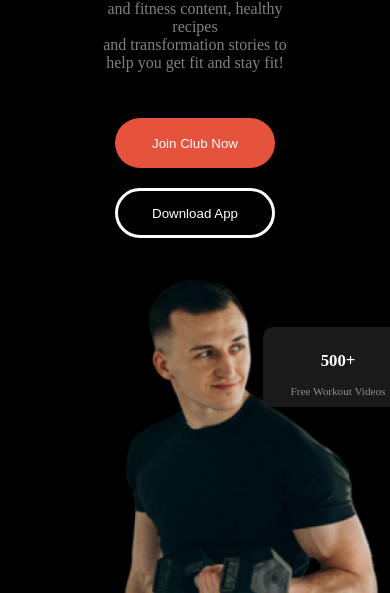
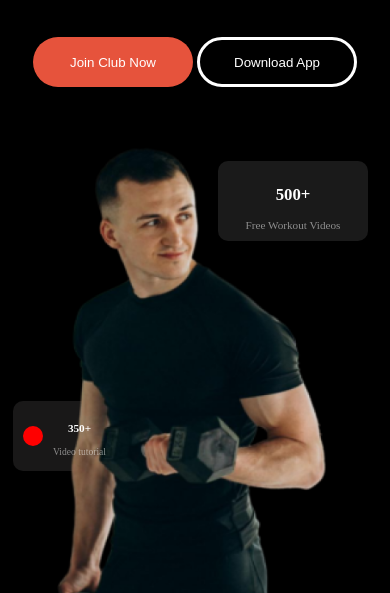
Before and after one commit to Mostakim8864/assignment2, a plain HTML site: page index.html in a window 390 px wide. Shown: the part 251-844 px from the top of the page. Drawn offline with Linux system fonts and the light colour scheme.

Commit message:
mobile sc

```diff
--- a/styles.css
+++ b/styles.css
@@ -199,30 +199,33 @@ select{
 .div-1,.div-3{
     display:grid;grid-template-columns: repeat(1,1fr);
 }.card-1{
-    background-color: rgba(255, 255, 255, 0.1);
+    background-color: rgba(255, 254, 254, 0.1);
     height: 60px; text-align: center;
     border-radius: 10px;
     width: 130px;
     padding: 10px;
-   margin-top:-350px;margin-left:210px;
+   margin-top:-310px;margin-left:210px;
    font-size: .7rem;
 
 }.card-2{
-    background-color:rgba(255, 255, 255, 0.1) ;
+    background-color:rgba(245, 237, 237, 0.1) ;
     height: 50px; width: 110px;
    gap: 10px;
    ;border-radius: 10px;
    padding: 10px;
-   margin-top: -200px;margin-left: 0px;
+   margin-top: -230px;margin-left: 5px;
    font-size: .6rem;
 
   }
    .section-1 ,.section-3,.section-4{
-    margin: 45px;
+    margin: 0px;
+   }
+   .box{
+    margin-top: 15px;
    }
    .table{
 
-      margin-left: 110px;
+      margin-left: 50px;
    }.bmi{
     text-align: center;
    }
```
